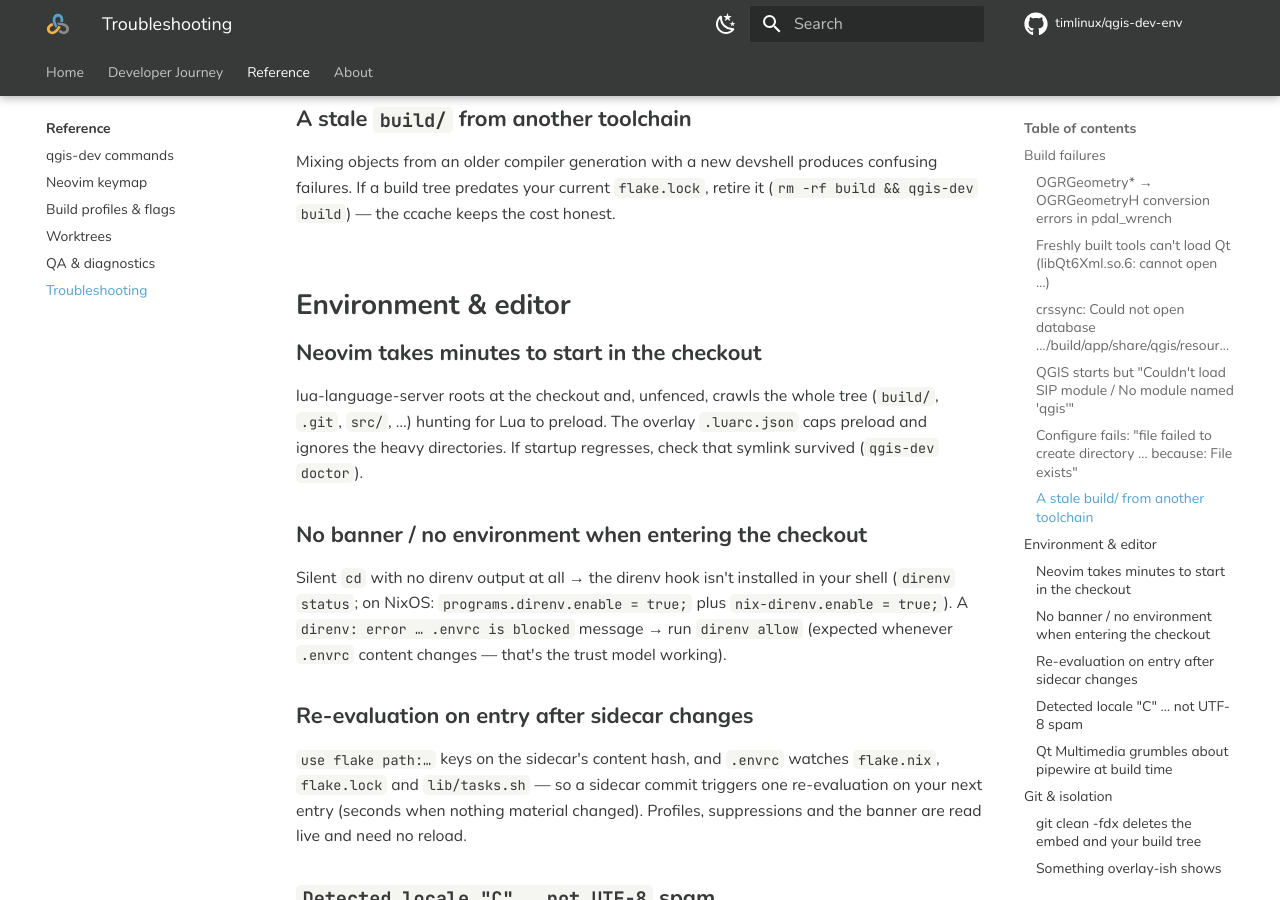
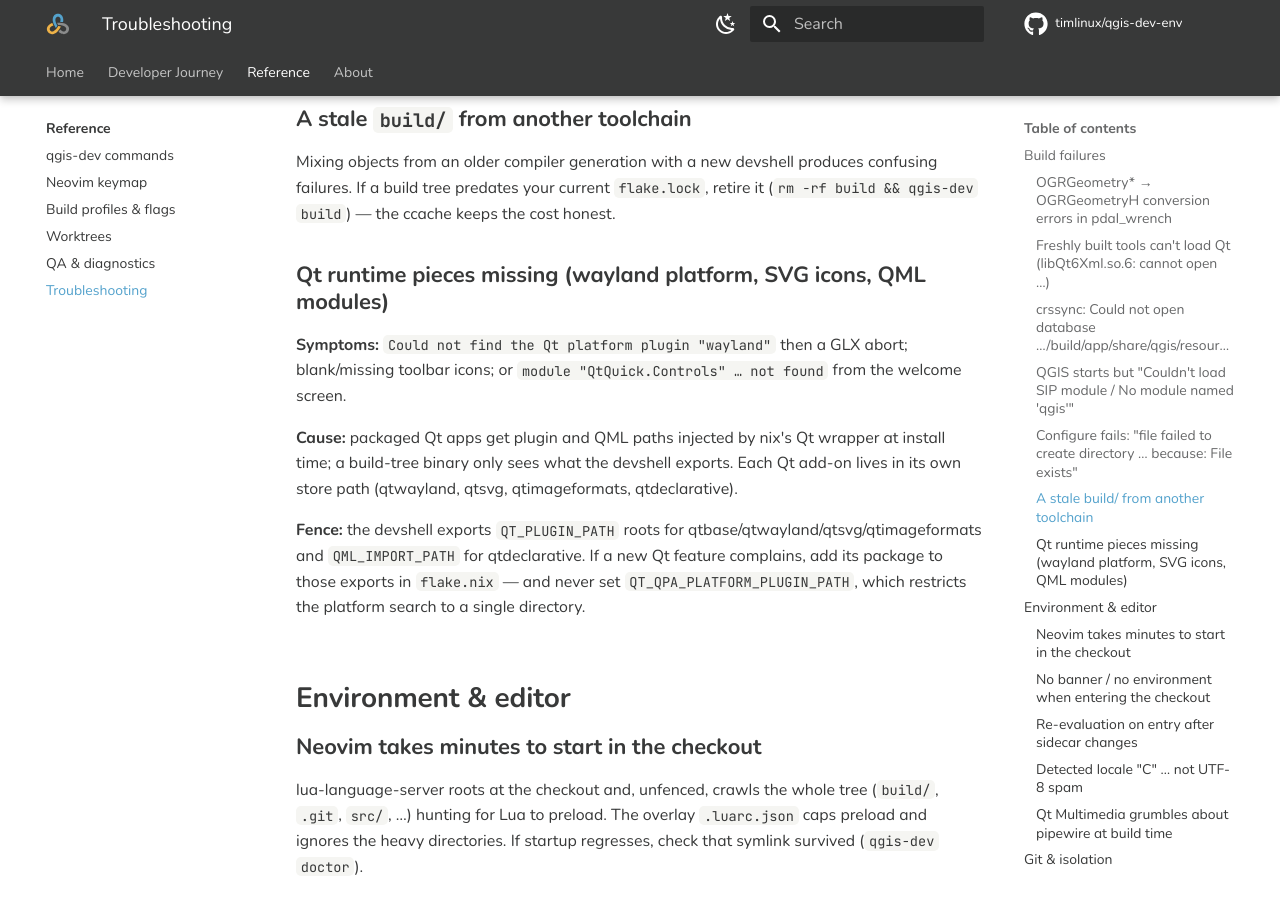
Before and after one commit to vikineema/qgis-dev-env, an MkDocs documentation site: the page built from docs/reference/troubleshooting.md, in a window 1280 px wide and 900 px high, scrolled down 1920 px. Built offline with MkDocs 1.6.1 and Material for MkDocs 9.7.7, drawn with Linux system fonts in a browser that asks for light colours; comment, search, counter and statistics services are not loaded.

Commit message:
docs: troubleshoot missing Qt runtime pieces for build-tree binaries

```diff
--- a/docs/reference/troubleshooting.md
+++ b/docs/reference/troubleshooting.md
@@ -91,6 +91,23 @@ produces confusing failures. If a build tree predates your current
 `flake.lock`, retire it (`rm -rf build && qgis-dev build`) — the ccache
 keeps the cost honest.
 
+### Qt runtime pieces missing (wayland platform, SVG icons, QML modules)
+
+**Symptoms:** `Could not find the Qt platform plugin "wayland"` then a
+GLX abort; blank/missing toolbar icons; or
+`module "QtQuick.Controls" … not found` from the welcome screen.
+
+**Cause:** packaged Qt apps get plugin and QML paths injected by nix's Qt
+wrapper at install time; a build-tree binary only sees what the devshell
+exports. Each Qt add-on lives in its own store path (qtwayland, qtsvg,
+qtimageformats, qtdeclarative).
+
+**Fence:** the devshell exports `QT_PLUGIN_PATH` roots for
+qtbase/qtwayland/qtsvg/qtimageformats and `QML_IMPORT_PATH` for
+qtdeclarative. If a new Qt feature complains, add its package to those
+exports in `flake.nix` — and never set `QT_QPA_PLATFORM_PLUGIN_PATH`,
+which restricts the platform search to a single directory.
+
 ## Environment & editor
 
 ### Neovim takes minutes to start in the checkout
```
